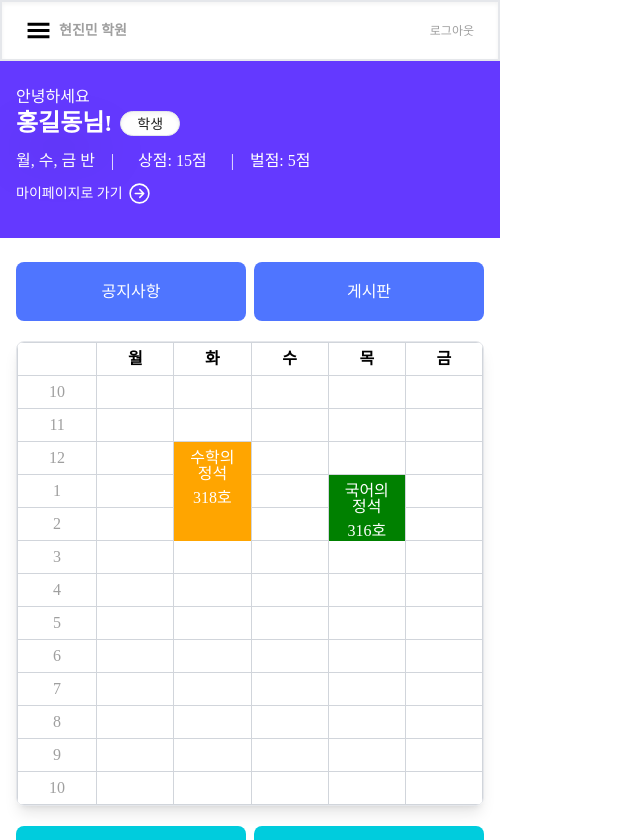
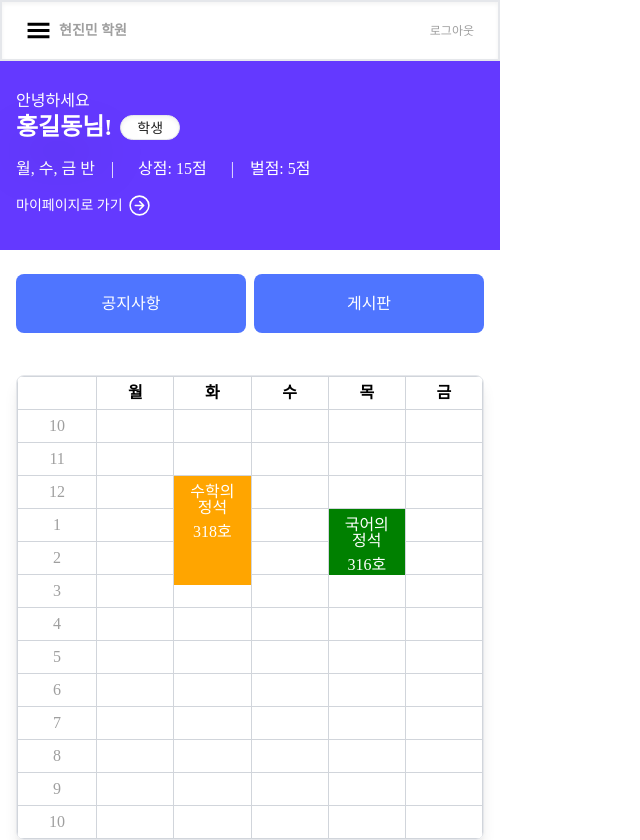
Before and after one commit to bigone-77/hyunjinmin-FrontEnd, a React app: page / in a window 1280 px wide. Shown: the top 840 px of the page, without its empty margins (0-640 px from the left). Built offline with nearby package versions, Linux system fonts and the light colour scheme; the HTML template or start-up script is replaced by a standard one.

Commit message:
💄 Sidebar 퍼블리싱

```diff
--- a/package.json
+++ b/package.json
@@ -10,6 +10,7 @@
     "preview": "vite preview"
   },
   "dependencies": {
+    "framer-motion": "^11.5.5",
     "react": "^18.3.1",
     "react-dom": "^18.3.1",
     "react-icons": "^5.3.0",
--- /dev/null
+++ b/src/components/SideBar/Section.tsx
@@ -0,0 +1,21 @@
+interface ISectionProps {
+  title: string;
+  list: string[];
+}
+
+function Section({ title, list }: ISectionProps) {
+  return (
+    <section>
+      <h1 className='mb-2 font-semibold'>{title}</h1>
+      <ul className='flex flex-col gap-1'>
+        {list.map((l, index) => (
+          <li key={index} className='text-sm'>
+            - {l}
+          </li>
+        ))}
+      </ul>
+    </section>
+  );
+}
+
+export default Section;
--- /dev/null
+++ b/src/components/SideBar/index.tsx
@@ -0,0 +1,52 @@
+import { motion } from 'framer-motion';
+
+import Section from '@components/SideBar/Section';
+
+import Spacing from '@shared/Spacing';
+
+const sideTabVariants = {
+  open: { width: 250 },
+  closed: { width: 0 },
+};
+
+const contentVariants = {
+  open: { opacity: 1, transition: { duration: 0.3 } },
+  closed: { opacity: 0, transition: { duration: 0.3 } },
+};
+
+export default function SideBar() {
+  return (
+    <motion.aside
+      className='fixed top-0 left-0 h-full bg-secondary shadow-lg z-[9999]'
+      initial='closed'
+      animate='open'
+      exit='closed'
+      variants={sideTabVariants}
+    >
+      <motion.div
+        initial='closed'
+        animate='open'
+        exit='closed'
+        className='w-full p-6 text-white'
+        variants={contentVariants}
+      >
+        <motion.h1 className='text-2xl'>현진민 학원</motion.h1>
+
+        <Spacing size={15} backgroundColor='white' />
+
+        <motion.section>
+          <Section title='학원 설명' list={['학원 설명', '학원 오시는 길']} />
+          <Spacing size={15} backgroundColor='white' />
+          <Section
+            title='공지사항'
+            list={['공지사항', '공지 게시판', '자유 게시판']}
+          />
+          <Spacing size={15} backgroundColor='white' />
+          <Section title='마이페이지' list={['성적 확인', '성적 그래프']} />
+          <Spacing size={15} backgroundColor='white' />
+          <Section title='학생 상담' list={['상담 신청', '상담 신청 확인']} />
+        </motion.section>
+      </motion.div>
+    </motion.aside>
+  );
+}
--- a/src/components/shared/Banner.tsx
+++ b/src/components/shared/Banner.tsx
@@ -14,7 +14,7 @@ function Banner() {
           학생
         </p>
       </div>
-      <div className='flex items-center my-3 gap-x-4'>
+      <div className='flex items-center my-4 gap-x-4'>
         <p>월, 수, 금 반</p>|<div className='px-2'>상점: 15점</div>|
         <p>벌점: 5점</p>
       </div>
--- a/src/components/shared/Navbar.tsx
+++ b/src/components/shared/Navbar.tsx
@@ -1,21 +1,54 @@
+import { useEffect, useRef, useState } from 'react';
 import { Outlet } from 'react-router-dom';
+
+import { AnimatePresence, useCycle } from 'framer-motion';
 import { GiHamburgerMenu } from 'react-icons/gi';
 
-import { flexCenter, flexRowSpaceBetweenCenter } from '@/styles/flex';
+import { flexCenter, flexRowSpaceBetweenCenter } from '@styles/flex';
+import SideBar from '@/components/SideBar';
 
 function Navbar() {
+  const [open, cycleOpen] = useCycle(false, true);
+
+  const [navHeight, setNavHeight] = useState(0);
+  const navRef = useRef<HTMLDivElement>(null);
+
+  useEffect(() => {
+    if (navRef.current) {
+      setNavHeight(navRef.current.offsetHeight);
+    }
+  }, []);
+
   return (
     <>
       <nav
-        className={`${flexRowSpaceBetweenCenter} fixed w-full max-w-[500px] px-6 py-4 bg-white shadow-inner z-1 border-2`}
+        className={`${flexRowSpaceBetweenCenter} fixed w-full max-w-[500px] px-6 py-4 bg-white shadow-inner z-10 border-2`}
+        ref={navRef}
       >
         <div className={`${flexCenter} gap-x-2`}>
-          <GiHamburgerMenu size={25} />
+          <GiHamburgerMenu size={25} onClick={() => cycleOpen()} />
           <p className='text-sm font-semibold text-grey'>현진민 학원</p>
         </div>
         <p className='text-xs text-grey'>로그아웃</p>
       </nav>
-      <Outlet />
+      <AnimatePresence>
+        {open && (
+          <div className='fixed inset-0 z-50'>
+            <div
+              className='absolute inset-0 z-50 bg-black opacity-50'
+              onClick={() => cycleOpen()}
+            />
+            <SideBar />
+          </div>
+        )}
+      </AnimatePresence>
+
+      <div
+        className='flex-grow w-full overflow-auto'
+        style={{ paddingTop: `${navHeight}px` }}
+      >
+        <Outlet />
+      </div>
     </>
   );
 }
--- a/src/components/shared/Spacing.tsx
+++ b/src/components/shared/Spacing.tsx
@@ -1,11 +1,20 @@
 interface ISpacingProps {
   size: number;
   direction?: 'vertical' | 'horizontal';
+  backgroundColor?: string;
 }
 
-function Spacing({ size, direction = 'vertical' }: ISpacingProps) {
-  const spacingStyle =
-    direction === 'vertical' ? { height: `${size}px` } : { width: `${size}px` };
+function Spacing({
+  size,
+  direction = 'vertical',
+  backgroundColor,
+}: ISpacingProps) {
+  const spacingStyle = {
+    ...(direction === 'vertical'
+      ? { marginTop: `${size}px`, marginBottom: `${size}px`, height: '2px' } // 세로 방향인 경우 marginY
+      : { marginLeft: `${size}px`, marginRight: `${size}px` }), // 가로 방향인 경우 marginX
+    backgroundColor: backgroundColor || 'transparent',
+  };
 
   return <div style={spacingStyle} />;
 }
--- a/src/components/shared/TimeTable.tsx
+++ b/src/components/shared/TimeTable.tsx
@@ -20,7 +20,7 @@ function TimeTable() {
       title: '수학의 정석',
       day: '화',
       startTime: 12,
-      duration: 3,
+      duration: 3.3,
       place: '318호',
       bgColor: 'orange',
     },
--- a/src/pages/Home/index.tsx
+++ b/src/pages/Home/index.tsx
@@ -5,7 +5,7 @@ import TimeTable from '@shared/TimeTable';
 
 function MainPage() {
   return (
-    <div className='pt-[57px] overflow-hidden'>
+    <div className='pb-6 overflow-hidden'>
       <Banner />
       <main className='px-4 pt-6'>
         <Button.Group>
```
Also changed, not shown: .pnp.cjs, 1 other file (tests, documents, lock files or other folders).
